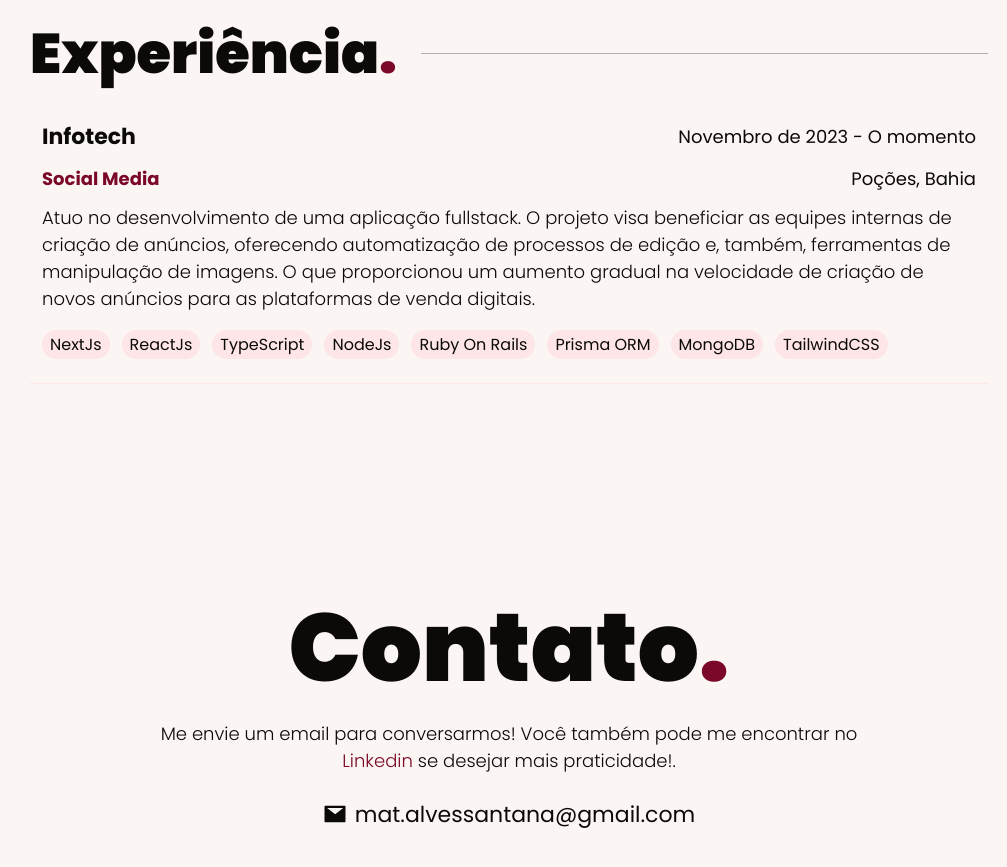
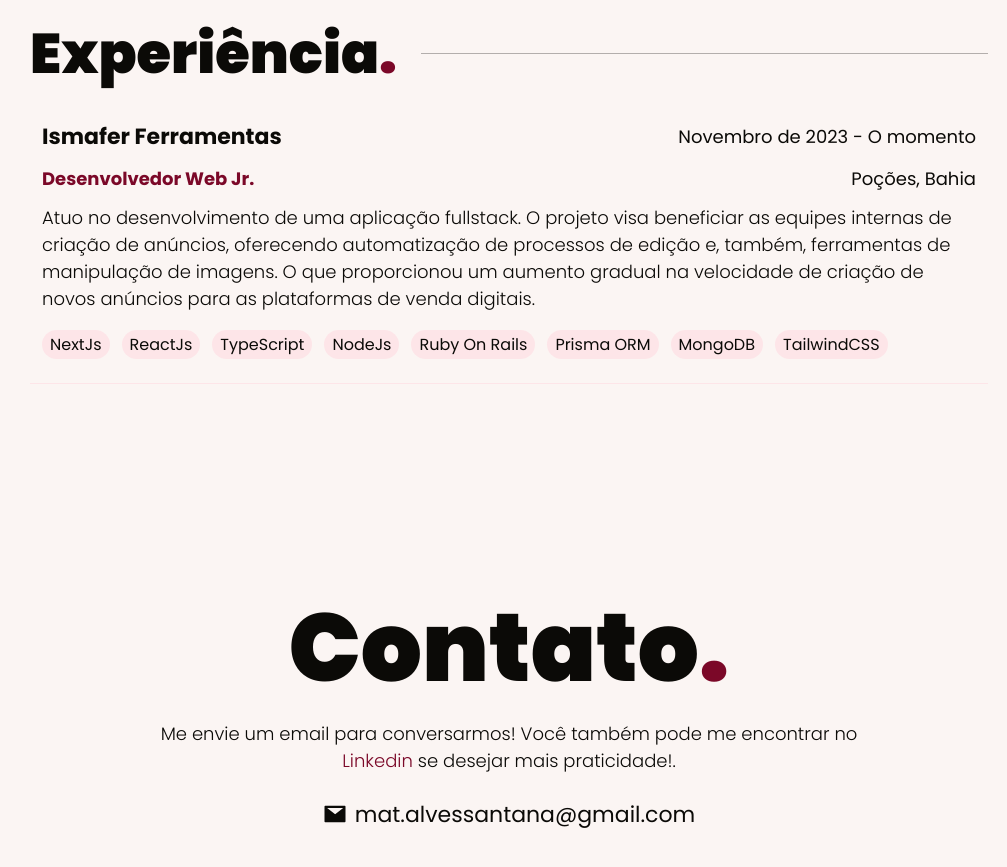
Before and after one commit to omatheusant/steam-portfolio-typescript, a Next.js app: page / in a window 1280 px wide. Shown: the part 2680-3547 px from the top of the page, without its empty margins (161-1168 px from the left). Built offline with nearby package versions, Linux system fonts and the light colour scheme.

Commit message:
Update Experience.tsx

```diff
--- a/components/home/experience/Experience.tsx
+++ b/components/home/experience/Experience.tsx
@@ -14,8 +14,8 @@ export const Experience = () => {
 
 const experience = [
   {
-    title: "Infotech",
-    position: "Social Media",
+    title: "Ismafer Ferramentas",
+    position: "Desenvolvedor Web Jr.",
     time: "Novembro de 2023 - O momento",
     location: "Poções, Bahia",
     description:
```
